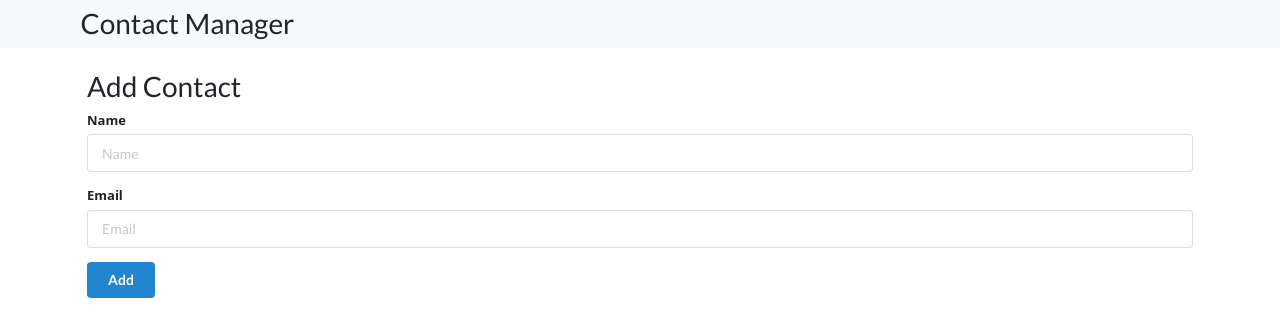
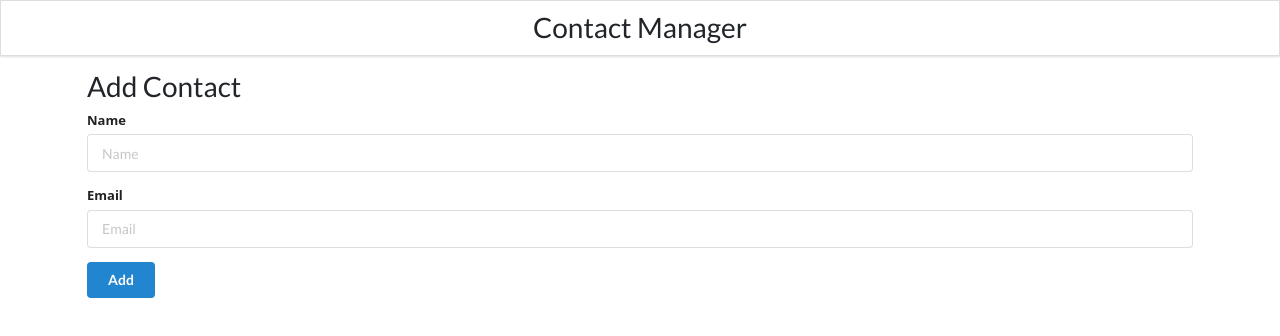
Before and after one commit to faruk-gkc/react-basic-todo, a React (Create React App) app: page / in a window 1280 px wide. Shown: the top 336 px of the page. Built offline with nearby package versions, Linux system fonts and the light colour scheme.

Commit message:
Header semantic-ui'a göre ayarlandı.

```diff
--- a/src/components/Header.js
+++ b/src/components/Header.js
@@ -1,12 +1,12 @@
 import React from "react";
-import { Navbar, Container } from "react-bootstrap";
+
 const Header = () => {
   return (
-    <Navbar fixed="top" expand="lg" variant="light" bg="light" className="mb-4">
-      <Container>
-            <h2>Contact Manager</h2>
-      </Container>
-    </Navbar>
+    <div className="ui fixed menu">
+      <div className="ui container center">
+        <h2>Contact Manager</h2>
+      </div>
+    </div>
   );
 };
 
```
